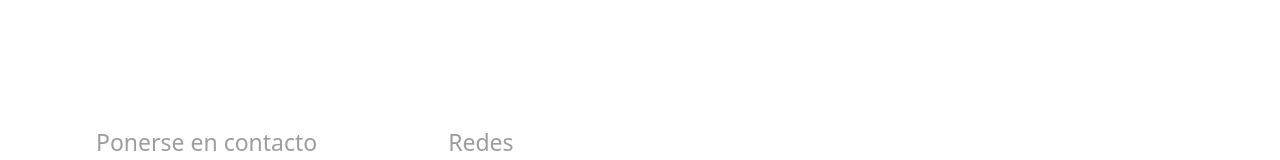
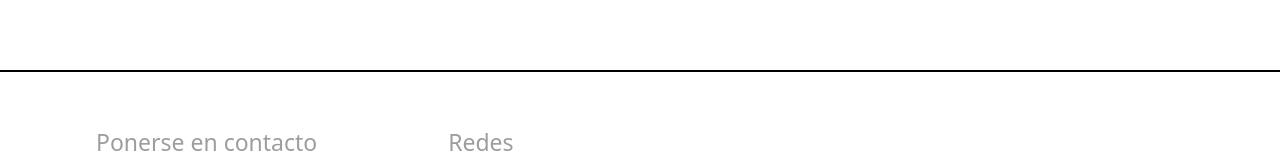
Before and after one commit to SantiagoM96/eva-cafiero-portfolio, a React (Vite) app: page /proyectos/3 in a window 1280 px wide. Shown: the part 6758-6918 px from the top of the page. Built offline with nearby package versions, Linux system fonts and the light colour scheme; what ldrs would draw is missing.

Commit message:
refactoring

```diff
--- a/src/components/Footer/Footer.tsx
+++ b/src/components/Footer/Footer.tsx
@@ -1,13 +1,13 @@
 import { GetInTouchProps } from "../../models/types"
 import { DevelopedByButton } from "../../imports";
 
-const Footer: React.FC<GetInTouchProps> = ({ textColor = '#000' }) => {
+const Footer: React.FC<GetInTouchProps> = ({ textColor = 'black' }) => {
     return (
         <>
             <footer className="pt-[2rem] relative">
-                <div className={`w-full h-0.5 bg-[${textColor}] overflow-hidden`}></div>
+                <div className={`w-full h-0.5 bg-${textColor} overflow-hidden`}></div>
                 <div className={`flex flex-col lg:justify-center py-[2rem] px-[2.5rem] lg:pl-[6rem]
-                h-[300px] lg:pb-[6rem] gap-[3rem] lg:w-2/3 xl:w-1/2 leading-snug text-[${textColor}]`}>
+                h-[300px] lg:pb-[6rem] gap-[3rem] lg:w-2/3 xl:w-1/2 leading-snug text-${textColor}`}>
                     <div className="flex flex-col lg:flex-row gap-[2rem] lg:gap-[8rem] text-[1.125em] md:text-[1.438em]">
                         <div>
                             <p className="text-textGray">Ponerse en contacto</p>
```
